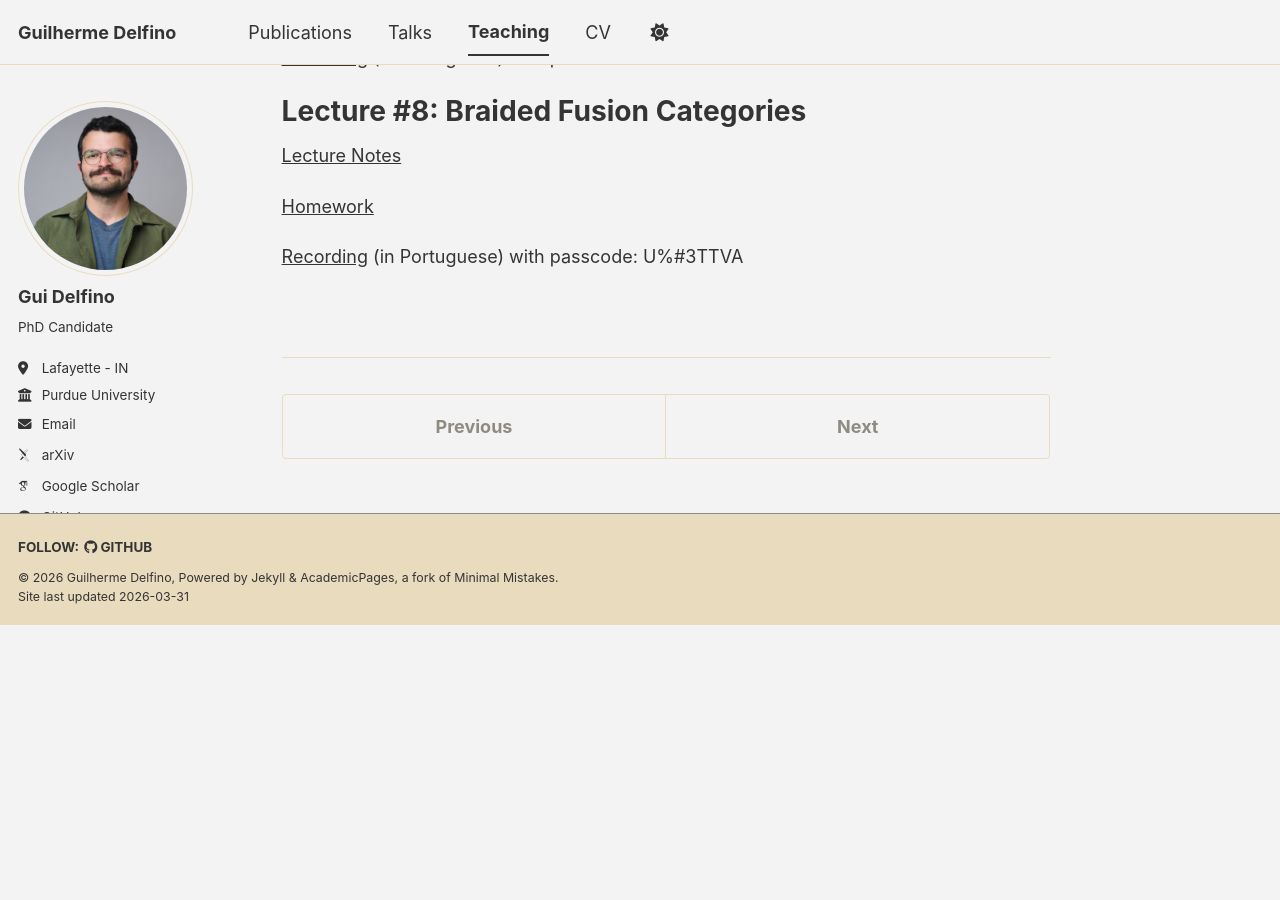
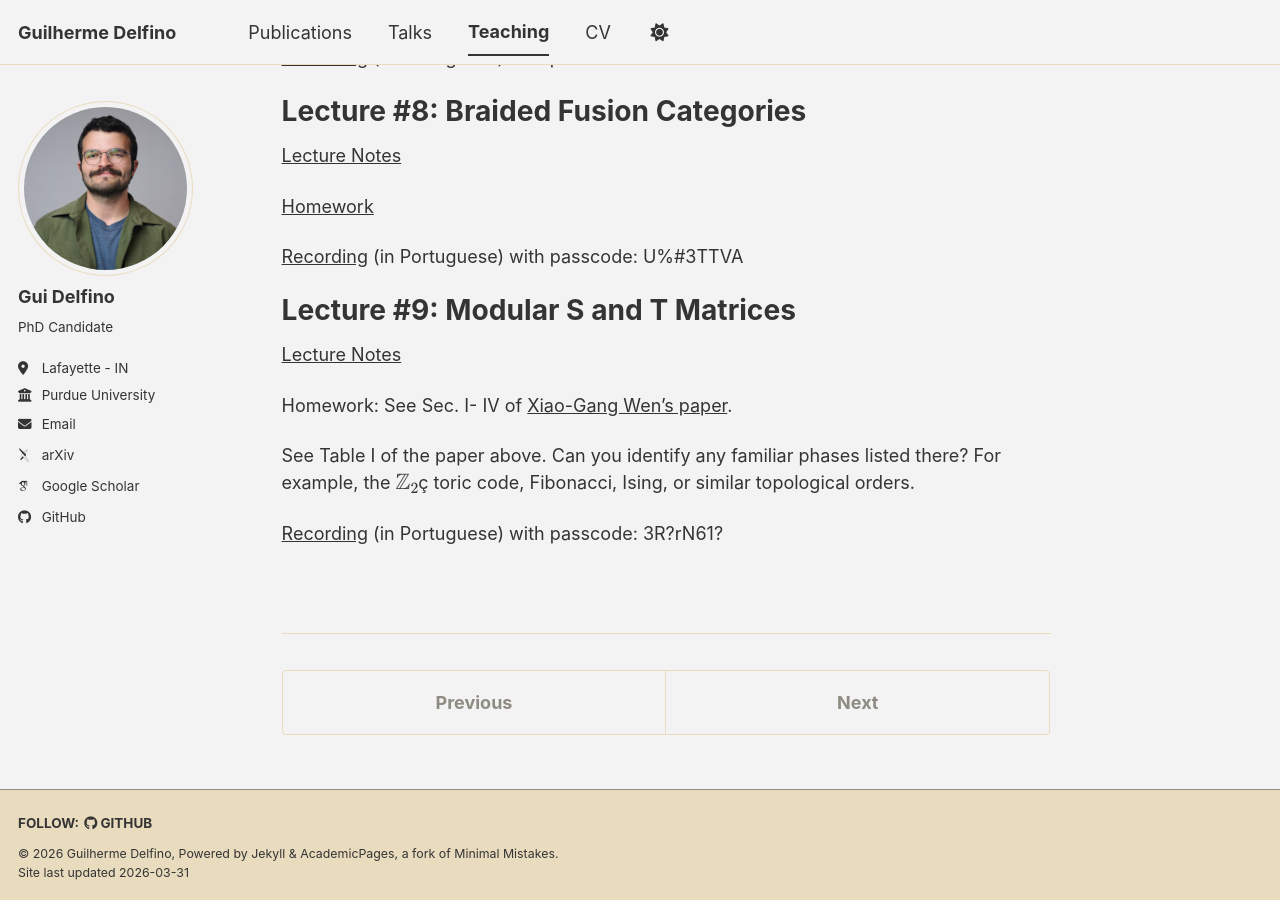
Before and after one commit to gui-delfino/gui-delfino.github.io, a Jekyll site: the page built from _teaching/2026-spring-fusion-cat.md, in a window 1280 px wide and 900 px high, scrolled down 1910 px. Built offline with Jekyll 4.4.1, drawn with Linux system fonts in a browser that asks for light colours; some web fonts are replaced; a script bundle is joined from its source files by our own code; library files that are not in the unit come from our copies; before the commit the page ends 2534 px from its top, so only the background shows below that.

Commit message:
Added Lecture 9

```diff
--- a/_teaching/2026-spring-fusion-cat.md
+++ b/_teaching/2026-spring-fusion-cat.md
@@ -101,3 +101,15 @@ Lecture #8: Braided Fusion Categories
 [Homework](https://gui-delfino.github.io/files/Homework_8.pdf)
 
 [Recording](https://purdue-edu.zoom.us/rec/share/lL9BxPwVKjbXCpV40p8GuYhltsCv4Y2914CkI19OBrOHbT1a8a5CUNGVx0F-GbZ6.DImRQEfBzgDVTtz3) (in Portuguese) with passcode: U%#3TTVA
+
+Lecture #9: Modular S and T Matrices
+======
+
+
+[Lecture Notes](https://gui-delfino.github.io/files/Lecture_9.pdf)
+
+Homework: See Sec. I- IV of [Xiao-Gang Wen's paper](https://arxiv.org/pdf/1506.05768).
+
+See Table I of the paper above. Can you identify any familiar phases listed there? For example, the $$\mathbb{Z}_2$$ç toric code, Fibonacci, Ising, or similar topological orders.
+
+[Recording](https://purdue-edu.zoom.us/rec/share/KulsX_bnpC6HssSt1MXl9VaF1kzW9sh1fA64-Qk9t_-1zzEQJVSHETkjy-6csae2.vZrkBd4qoO_7dPcR) (in Portuguese) with passcode: 3R?rN61?
```
Also changed, not shown: 1 other file.
